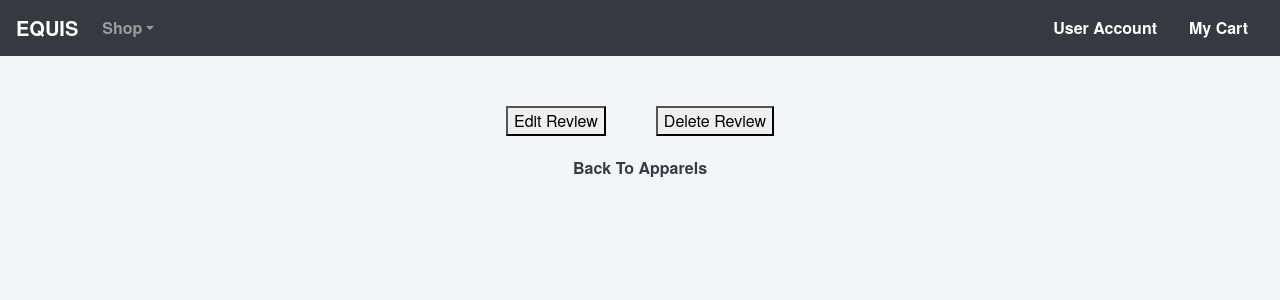
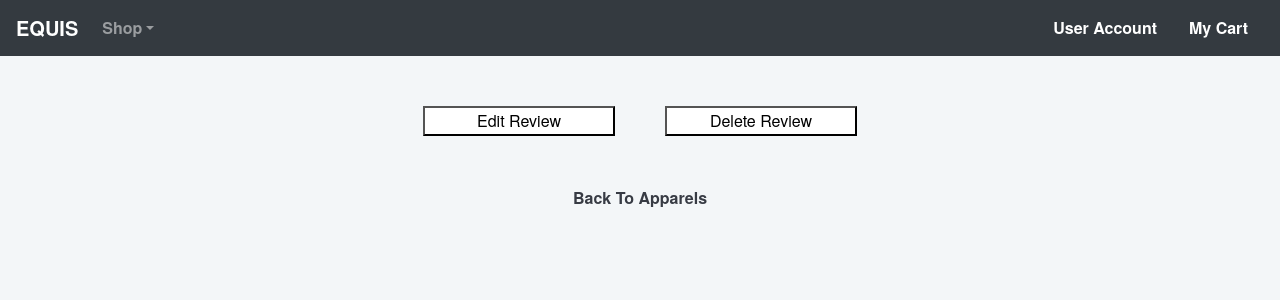
Before and after one commit to jimdoan4/Project-ShoppingApp-React, a React (Create React App) app in the folder client/: page /apparels/1/reviews/1 in a window 1280 px wide. Shown: the top 300 px of the page. Built offline with nearby package versions, Linux system fonts and the light colour scheme; no server answers; a web font is replaced by a local one.

Commit message:
styled review buttons

```diff
--- a/client/src/components/ReviewPage.js
+++ b/client/src/components/ReviewPage.js
@@ -124,8 +124,6 @@ class ReviewPage extends Component {
 								</Card.Body>
 								</Card>
 
-								<br />
-								<br />
 								<div>
 								<Form onSubmit={this.createReview}>
 									<Form.Row>
@@ -160,6 +158,7 @@ class ReviewPage extends Component {
 											className="container"
 											type="submit"
 											style={{
+												marginTop: '20px',
 												width: '12rem',
 												backgroundColor: 'white',
 												borderColor: 'white',
--- a/client/src/components/SingleReview.js
+++ b/client/src/components/SingleReview.js
@@ -107,10 +107,10 @@ class SingleReview extends Component {
                     </form>
                     : <div>
                         <div className="text-center">
-                            <button onClick = {this.toggleEditForm} style= {{ marginRight: '50px', marginTop: '20px'}}>Edit Review</button>
-                            <button style= {{ marginTop: '20px'}}onClick = {this.deleteReview}>Delete Review</button>
+                            <button onClick = {this.toggleEditForm} style= {{ marginRight: '50px', marginTop: '20px', width: '12rem', marginBottom: '30px', backgroundColor: 'white', borderColor: 'white', color: 'black',
+                            borderColor: 'black'}}>Edit Review</button>
+                            <button style= {{ marginTop: '20px', width: '12rem', marginBottom: '30px', backgroundColor: 'white', borderColor: 'white',color: 'black', borderColor: 'black'}} onClick = {this.deleteReview}>Delete Review</button>
                         </div>
-
                      </div>
                 }
                 <div className="text-center" style= {{ marginTop: '20px'}}>
```
